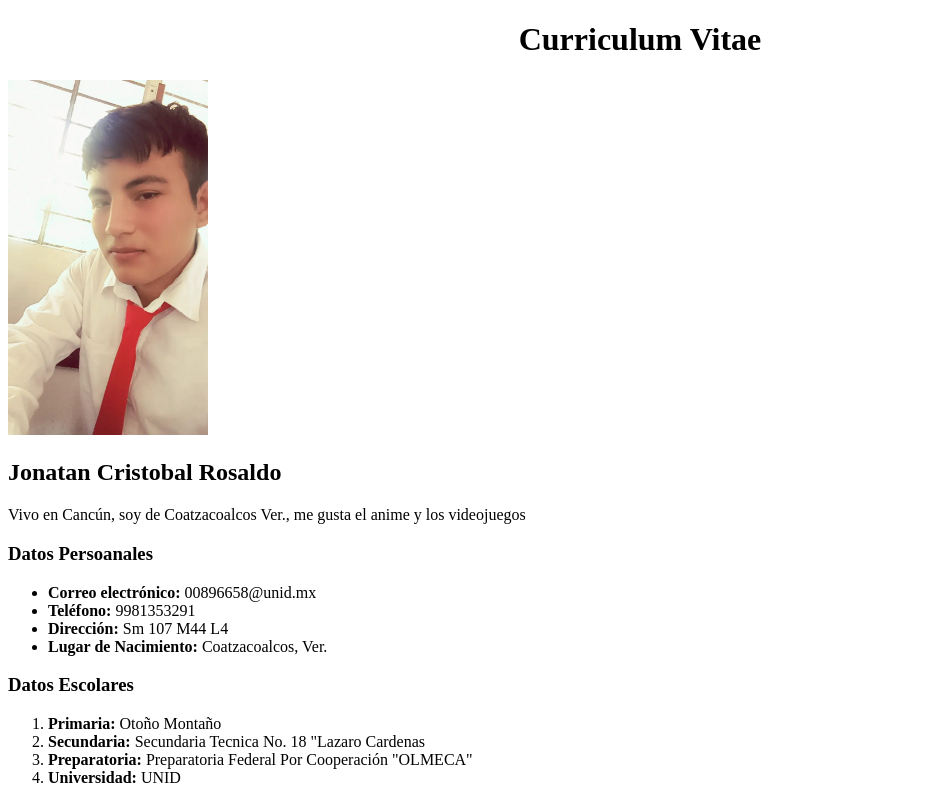
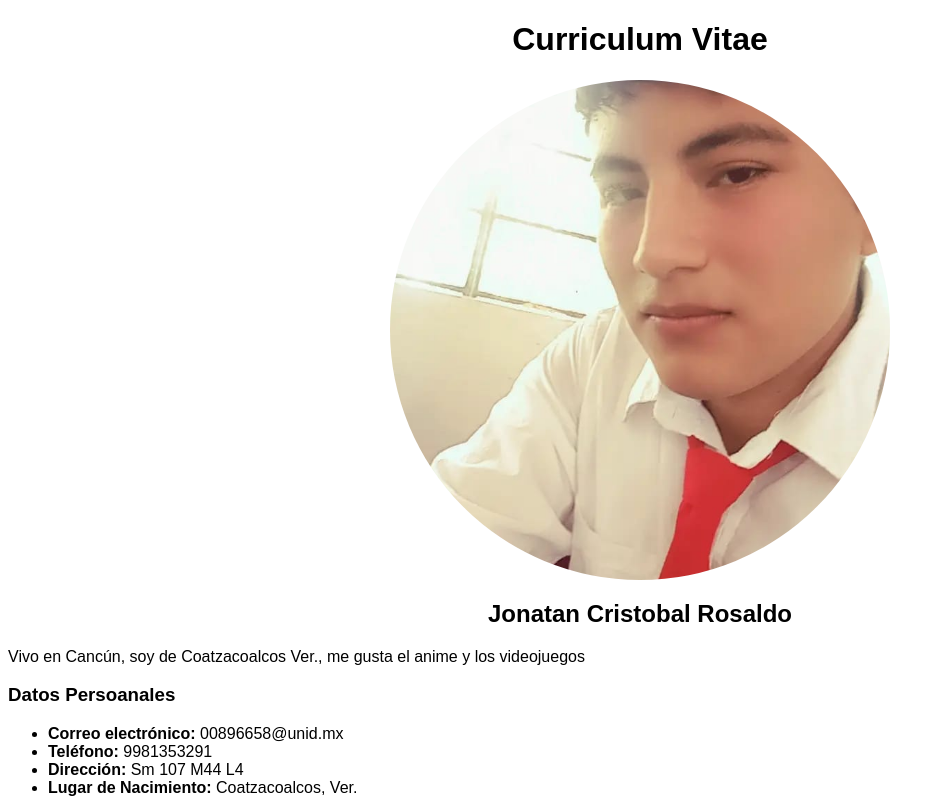
Before and after one commit to Jonatan22-M/Ingenier-a-en-Software, a plain HTML site: page index.html in a window 1280 px wide. Shown: the top 800 px of the page, without its empty margins (0-945 px from the left). Drawn offline with Linux system fonts and the light colour scheme.

Commit message:
agregar fonts

```diff
--- a/style.css
+++ b/style.css
@@ -1,3 +1,20 @@
-h1{
+@import url(´https:);
+body{
+    font-family: "Arial";
+}
+h1,
+h2{
     text-align: center;
 }
+img{
+    display: block;
+    margin: auto;
+    border-radius: 50%;
+    width: 500px;
+    height: 500px;
+    object-fit: cover;
+    transition: all 0.5s ease;
+}
+img:hover{
+    transform: scale(1.1);
+}
```
